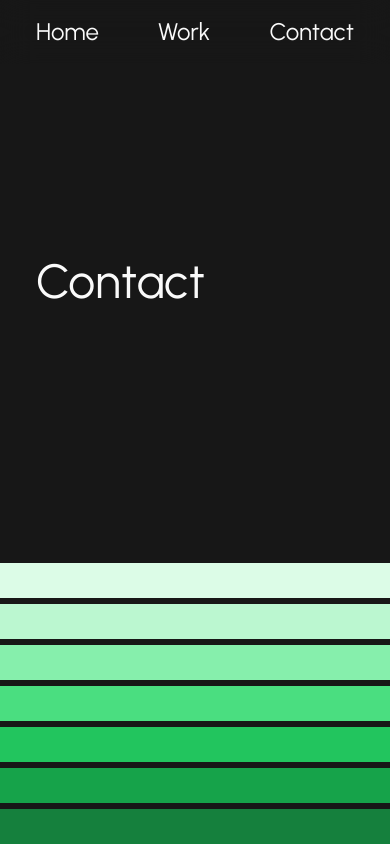
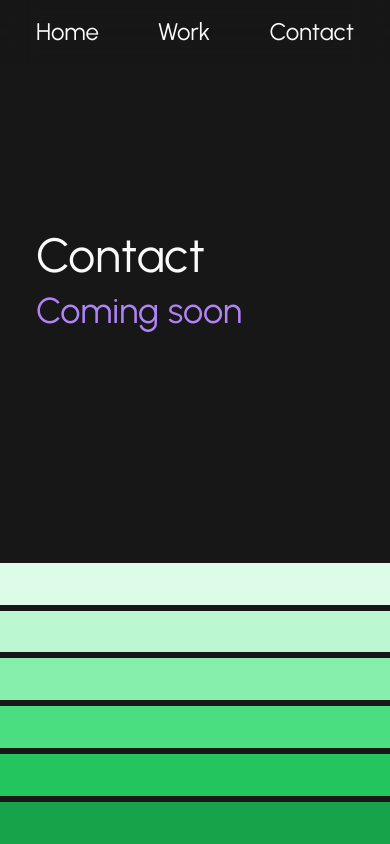
Before and after one commit to evanhickman/portfoliov2, a Next.js app: page /contact in a window 390 px wide. Built offline with nearby package versions, Linux system fonts and the light colour scheme.

Commit message:
style tweaks for tablet

```diff
--- a/src/app/_data/page-data.ts
+++ b/src/app/_data/page-data.ts
@@ -48,6 +48,7 @@ export const homeContent: PageContent = {
 
 export const workContent: PageContent = {
   heading: 'Work',
+  subheading: 'Selected projects',
   boxes: [
     {
       id: 1,
@@ -55,9 +56,9 @@ export const workContent: PageContent = {
       subtitle: 'E-commerce dashboard',
       features:
         'React, TypeScript, Styled Components, GraphQL, Angular, Storybook, Jest',
-      desc: 'Lorem ipsum dolor sit amet, consectetur adipiscing elit, sed do eiusmod tempor incididunt ut labore et dolore magna aliqua. Ut enim ad minim veniam, quis nostrud exercitation ullamco laboris nisi ut aliquip ex ea commodo consequat. Duis aute irure dolor in reprehenderit in voluptate velit esse cillum dolore eu fugiat nulla pariatur.',
+      desc: 'This section is under construction. Please check back soon for more info.',
       image: '',
-      classNames: 'bg-yellow-100',
+      classNames: 'bg-indigo-100',
     },
     {
       id: 2,
@@ -66,9 +67,9 @@ export const workContent: PageContent = {
       features:
         'React, WordPress, Gatsby, Next.js, GraphQL,  CSS Animations, Personalized Content, A/B Testing',
       link: 'https://meetmarigold.com/',
-      desc: 'Lorem ipsum dolor sit amet, consectetur adipiscing elit, sed do eiusmod tempor incididunt ut labore et dolore magna aliqua. Ut enim ad minim veniam, quis nostrud exercitation ullamco laboris nisi ut aliquip ex ea commodo consequat. Duis aute irure dolor in reprehenderit in voluptate velit esse cillum dolore eu fugiat nulla pariatur. Lorem ipsum dolor sit amet, consectetur adipiscing elit, sed do eiusmod tempor incididunt ut labore et dolore magna aliqua. Ut enim ad minim veniam, quis nostrud exercitation ullamco laboris nisi ut aliquip ex ea commodo consequat. Duis aute irure dolor in reprehenderit in voluptate velit esse cillum dolore eu fugiat nulla pariatur. Lorem ipsum dolor sit amet, consectetur adipiscing elit, sed do eiusmod tempor incididunt ut labore et dolore magna aliqua. Ut enim ad minim veniam, quis nostrud exercitation ullamco laboris nisi ut aliquip ex ea commodo consequat. Duis aute irure dolor in reprehenderit in voluptate velit esse cillum dolore eu fugiat nulla pariatur. Lorem ipsum dolor sit amet, consectetur adipiscing elit, sed do eiusmod tempor incididunt ut labore et dolore magna aliqua. Ut enim ad minim veniam, quis nostrud exercitation ullamco laboris nisi ut aliquip ex ea commodo consequat. Duis aute irure dolor in reprehenderit in voluptate velit esse cillum dolore eu fugiat nulla pariatur.',
+      desc: 'This section is under construction. Please check back soon for more info.',
       image: '',
-      classNames: 'bg-yellow-200',
+      classNames: 'bg-indigo-200',
     },
     {
       id: 3,
@@ -76,9 +77,9 @@ export const workContent: PageContent = {
       subtitle: 'Independent record label',
       features: 'UX Design, SilverStripe CMS, HTML & CSS',
       link: 'https://thirdmanrecords.com/',
-      desc: 'Full frontend redesign.',
+      desc: 'This section is under construction. Please check back soon for more info.',
       image: '',
-      classNames: 'bg-yellow-300',
+      classNames: 'bg-indigo-300',
     },
     {
       id: 4,
@@ -86,9 +87,9 @@ export const workContent: PageContent = {
       subtitle: 'Artist website',
       features: 'Responsive design, WordPress, HTML & CSS, jQuery',
       link: 'https://jackwhiteiii.com/',
-      desc: 'Full frontend redesign.',
+      desc: 'This section is under construction. Please check back soon for more info.',
       image: '',
-      classNames: 'bg-yellow-400',
+      classNames: 'bg-indigo-400',
     },
     {
       id: 5,
@@ -99,7 +100,7 @@ export const workContent: PageContent = {
       link: 'https://theraconteurs.com/',
       desc: 'Desgin and develop frontend using Vue.js, animated SVGs, and adding touch support to an open source JavaScript Snake game.',
       image: '',
-      classNames: 'bg-yellow-500',
+      classNames: 'bg-indigo-500',
     },
     {
       id: 6,
@@ -109,7 +110,7 @@ export const workContent: PageContent = {
       link: 'https://thirdmanpressing.com/',
       desc: 'Full frontend redesign using Vue.js and animation on scroll.',
       image: '',
-      classNames: 'bg-yellow-600',
+      classNames: 'bg-indigo-600',
     },
   ],
 }
@@ -141,9 +142,5 @@ export const contactContent: PageContent = {
       id: 6,
       classNames: 'bg-green-600',
     },
-    {
-      id: 7,
-      classNames: 'bg-green-700',
-    },
   ],
 }
--- a/src/app/components/card/Card.tsx
+++ b/src/app/components/card/Card.tsx
@@ -35,14 +35,14 @@ const Card: React.FC<Partial<CardProps>> = ({
       {link && (
         <Link
           href={link}
-          className="mt-8 hover:underline"
+          className="mt-8 color-shift-text hover:underline"
           target="_blank"
           rel="noopener noreferrer"
         >
           {link}
         </Link>
       )}
-      {desc && <p className="mt-3">{desc}</p>}
+      {desc && <p className={`${link ? 'mt-3' : 'mt-6'}`}>{desc}</p>}
     </>
   )
 }
--- a/src/app/contact/page.tsx
+++ b/src/app/contact/page.tsx
@@ -6,7 +6,12 @@ import { contactContent as content } from '@/app/_data'
 const Contact = () => {
   return (
     <main>
-      <CardContainer content={content} heading="Contact" active={null} />
+      <CardContainer
+        content={content}
+        heading="Contact"
+        subheading="Coming soon"
+        active={null}
+      />
       <BoxContainer boxes={content.boxes} active={null} />
     </main>
   )
```
